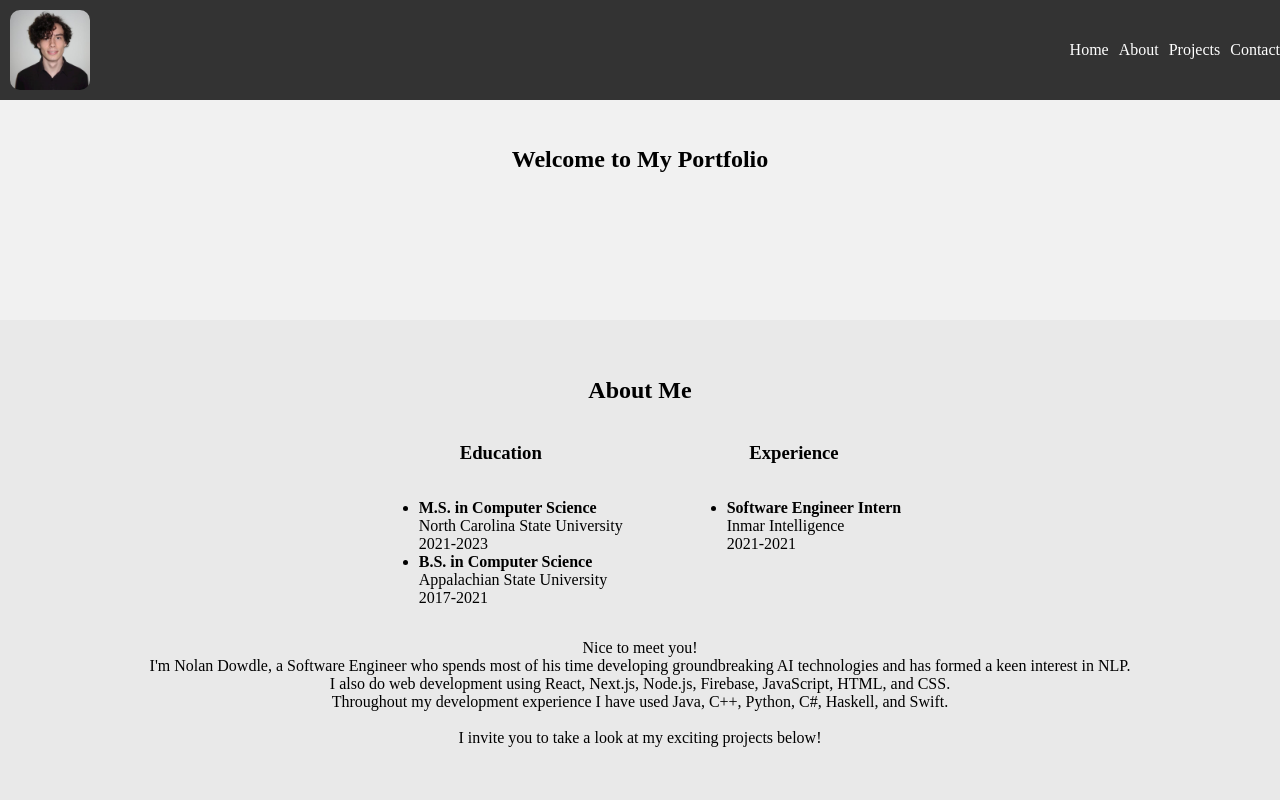
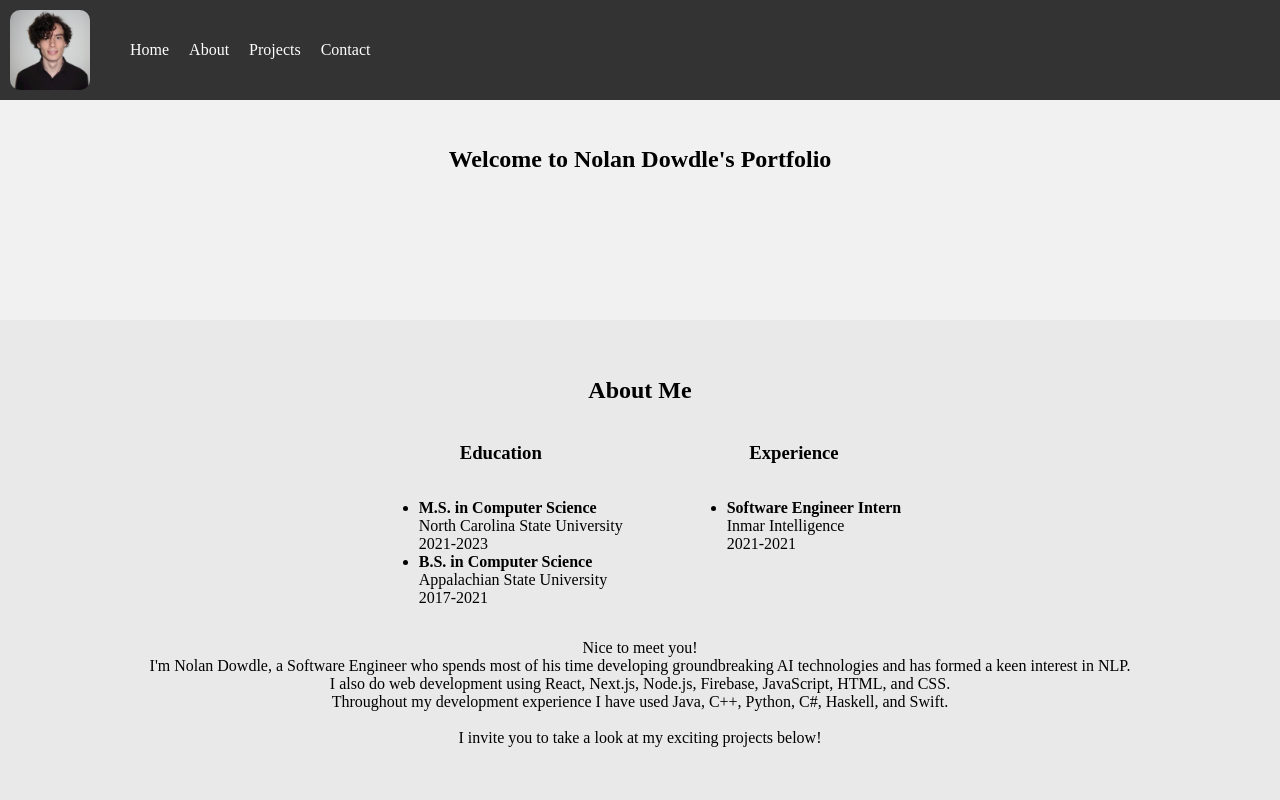
Before and after one commit to NolanDowdle/Portfolio, a React (Create React App) app: page / in a window 1280 px wide. Shown: the top 800 px of the page. Built offline with nearby package versions, Linux system fonts and the light colour scheme.

Commit message:
fixed navigation bar

```diff
--- a/src/App.js
+++ b/src/App.js
@@ -6,7 +6,7 @@ const App = () => {
     <div>
       <Navbar />
       <section id="home">
-        <h1>Welcome to My Portfolio</h1>
+        <h1>Welcome to Nolan Dowdle's Portfolio</h1>
       </section>
       <section id="about">
         <h2>About Me</h2>
--- a/src/styles.css
+++ b/src/styles.css
@@ -35,17 +35,18 @@ body {
 
   .navbar-container {
     display: flex;
-    justify-content: space-between;
-    align-items: center;
   }
 
   .navbar-menu {
     list-style: none;
     display: flex;
+    align-items: center;
+    justify-content: space-evenly;
   }
 
   .navbar-item {
     margin-right: 10px;
+    padding-right: 10px;
   }
 
   .navbar-item a {
```
